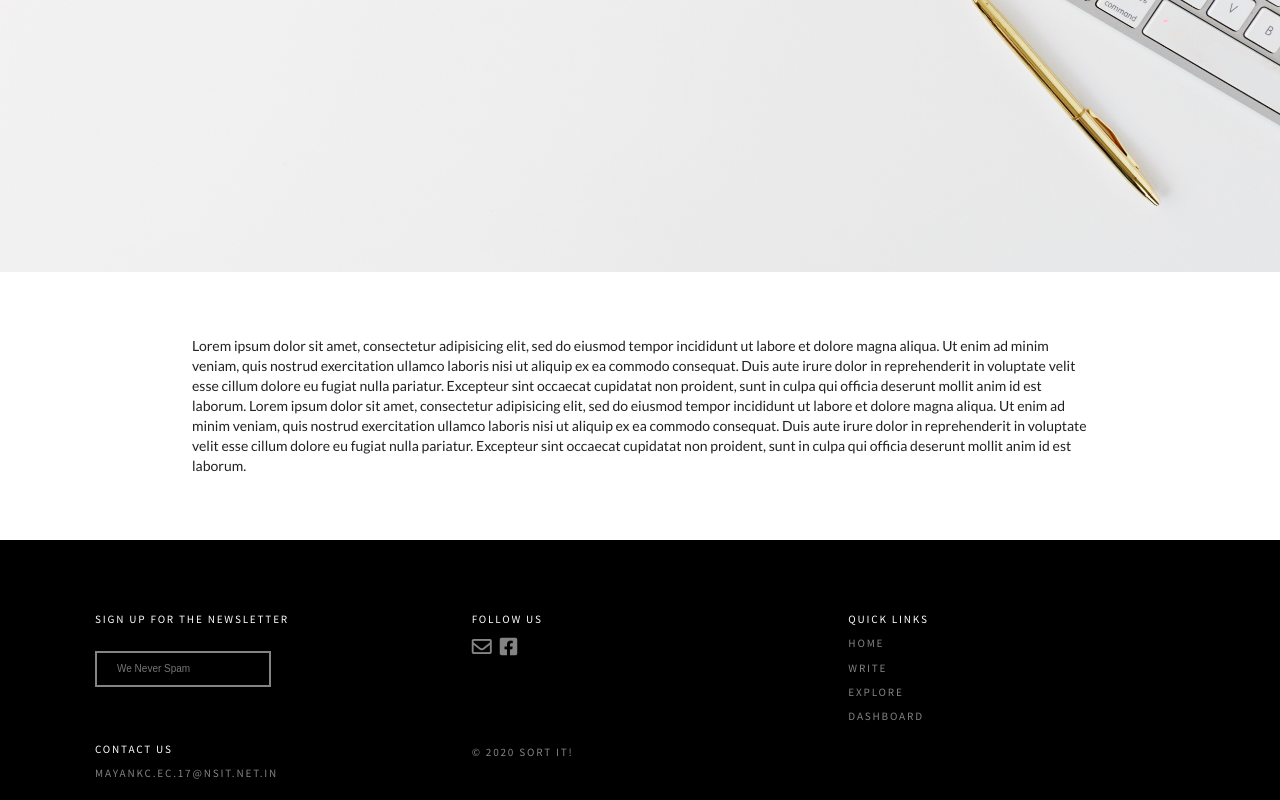
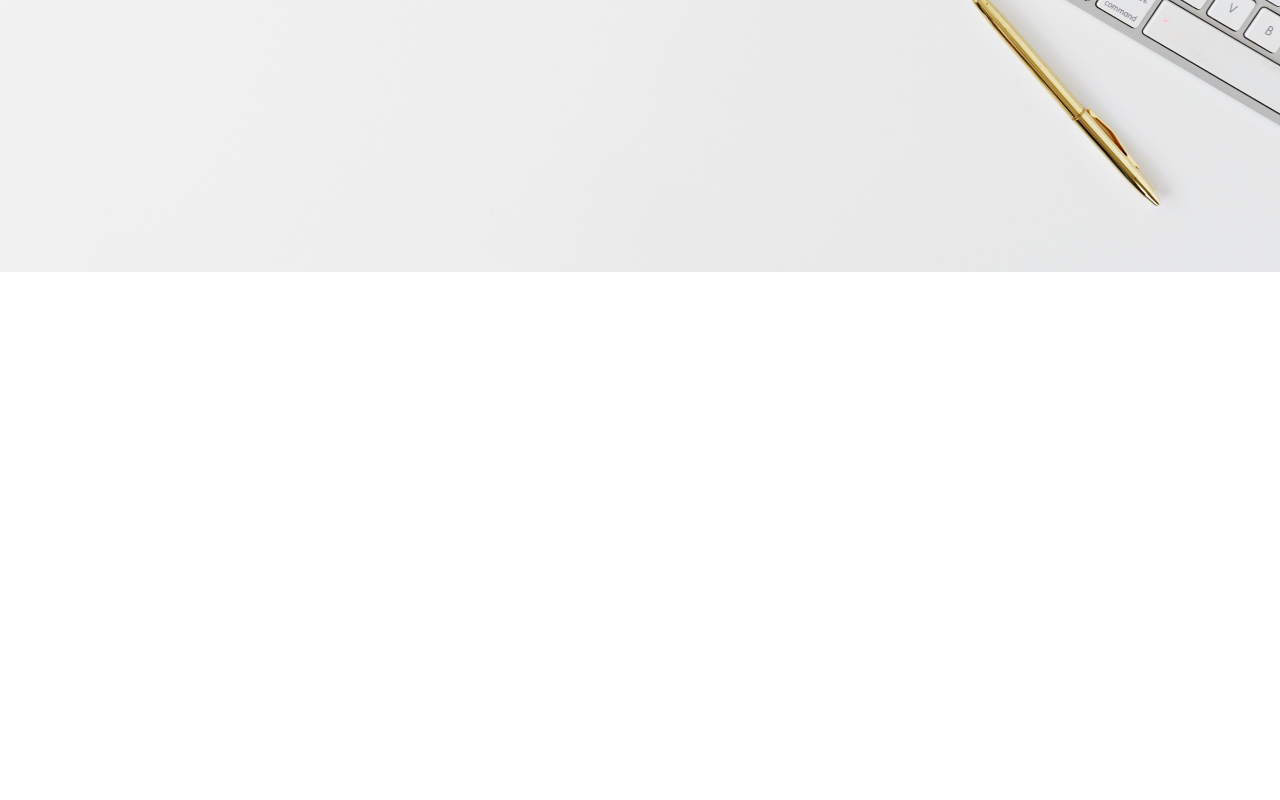
Before and after one commit to abuzarmaqsood/Sort-it-, a plain HTML site: page index.html in a window 1280 px wide. Shown: the part 528-1328 px from the top of the page. After the commit the page ends 800 px from the top, so only its background shows below. Drawn offline with nearby package versions, Linux system fonts and the light colour scheme.

Commit message:
Update index.html

```diff
--- a/index.html
+++ b/index.html
@@ -40,7 +40,7 @@
             </section>
     </div>
 
-    <p style="margin: 5% 15%">
+<!--     <p style="margin: 5% 15%">
         Lorem ipsum dolor sit amet, consectetur adipisicing elit, sed do eiusmod
         tempor incididunt ut labore et dolore magna aliqua. Ut enim ad minim veniam,
         quis nostrud exercitation ullamco laboris nisi ut aliquip ex ea commodo
@@ -53,9 +53,9 @@
         consequat. Duis aute irure dolor in reprehenderit in voluptate velit esse
         cillum dolore eu fugiat nulla pariatur. Excepteur sint occaecat cupidatat non
         proident, sunt in culpa qui officia deserunt mollit anim id est laborum.
-    </p>
+    </p> -->
 
-
+<!--
     <footer>
         <div class="footer-bg">
             <div class="container footer-align-content">
@@ -100,7 +100,7 @@
                 </div>
             </div>
         </div>
-    </footer>
+    </footer> -->
 
     <script src="https://code.jquery.com/jquery-3.3.1.slim.min.js" integrity="sha384-q8i/X+965DzO0rT7abK41JStQIAqVgRVzpbzo5smXKp4YfRvH+8abtTE1Pi6jizo" crossorigin="anonymous"></script>
     <script type="text/javascript" src="https://cdnjs.cloudflare.com/ajax/libs/semantic-ui/2.4.1/semantic.js"></script>
```
